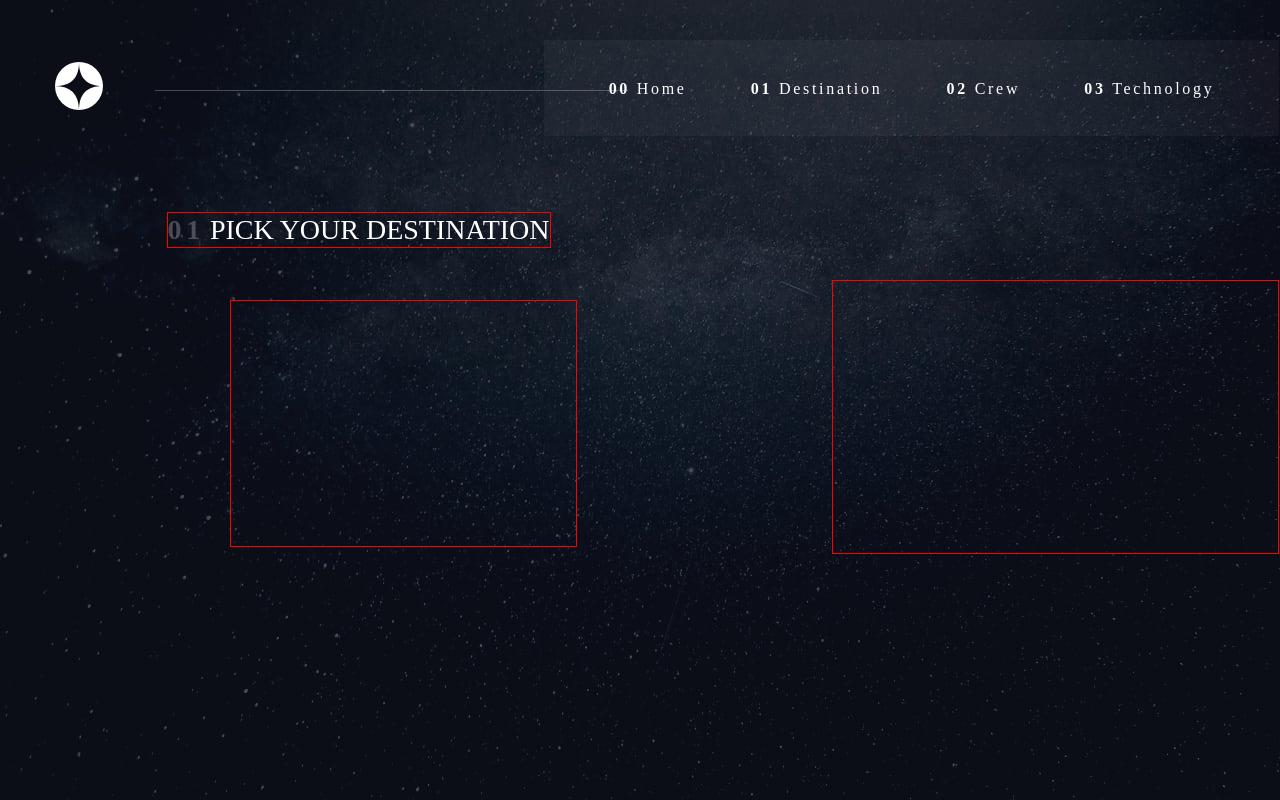
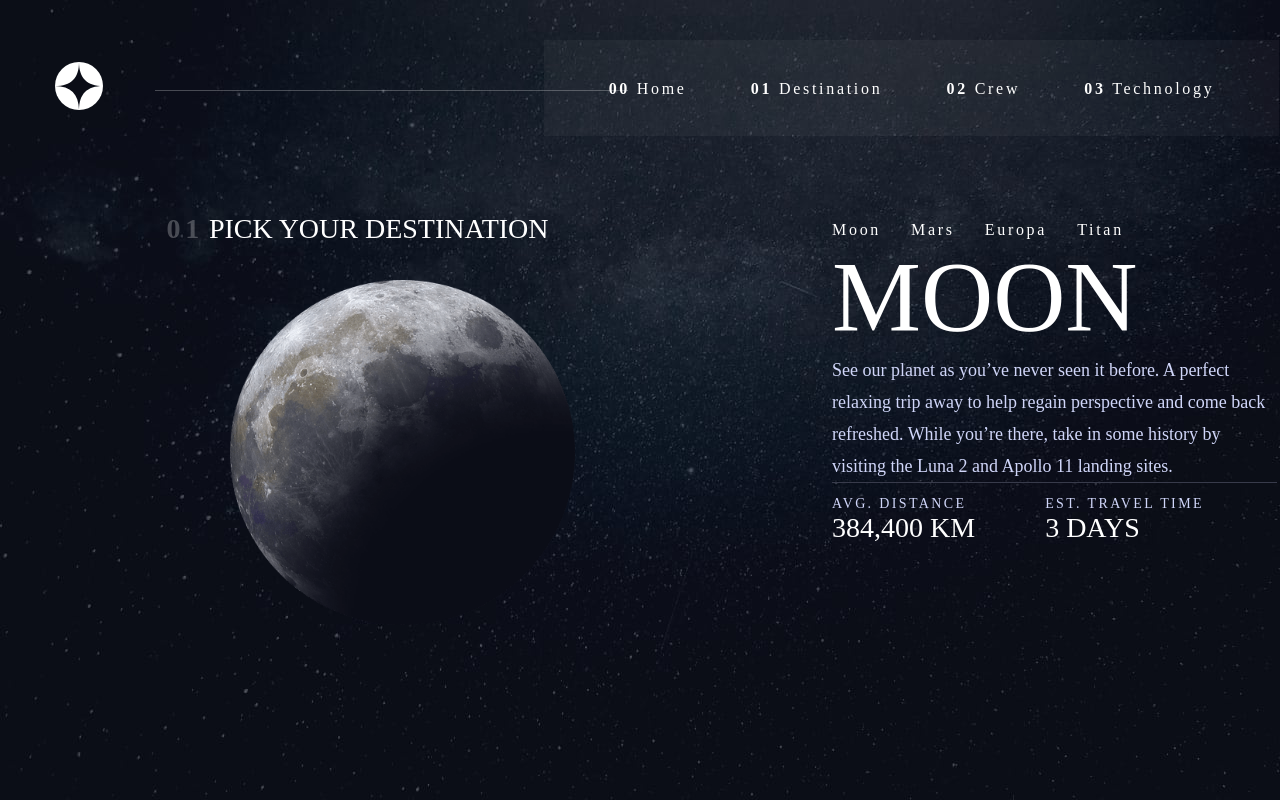
Before and after one commit to Neo-Cicada/space-tourism, a React (Vite) app in the folder space/: page /Destination in a window 1280 px wide. Built offline with nearby package versions, Linux system fonts and the light colour scheme.

Commit message:
added destination

```diff
--- a/space/src/assets/data.json
+++ b/space/src/assets/data.json
@@ -3,8 +3,8 @@
       {
         "name": "Moon",
         "images": {
-          "png": "./assets/destination/image-moon.png",
-          "webp": "./assets/destination/image-moon.webp"
+          "png": "/src/assets/destination/image-moon.png",
+          "webp": "/src/assets/destination/image-moon.webp"
         },
         "description": "See our planet as you’ve never seen it before. A perfect relaxing trip away to help regain perspective and come back refreshed. While you’re there, take in some history by visiting the Luna 2 and Apollo 11 landing sites.",
         "distance": "384,400 km",
@@ -13,8 +13,8 @@
     {
       "name": "Mars",
       "images": {
-        "png": "./assets/destination/image-mars.png",
-        "webp": "./assets/destination/image-mars.webp"
+        "png": "/src/assets/destination/image-mars.png",
+        "webp": "/src/assets/destination/image-mars.webp"
       },
       "description": "Don’t forget to pack your hiking boots. You’ll need them to tackle Olympus Mons, the tallest planetary mountain in our solar system. It’s two and a half times the size of Everest!",
       "distance": "225 mil. km",
@@ -23,8 +23,8 @@
     {
       "name": "Europa",
       "images": {
-        "png": "./assets/destination/image-europa.png",
-        "webp": "./assets/destination/image-europa.webp"
+        "png": "/src/assets/destination/image-europa.png",
+        "webp": "/src/assets/destination/image-europa.webp"
       },
       "description": "The smallest of the four Galilean moons orbiting Jupiter, Europa is a winter lover’s dream. With an icy surface, it’s perfect for a bit of ice skating, curling, hockey, or simple relaxation in your snug wintery cabin.",
       "distance": "628 mil. km",
@@ -33,8 +33,8 @@
     {
       "name": "Titan",
       "images": {
-        "png": "./assets/destination/image-titan.png",
-        "webp": "./assets/destination/image-titan.webp"
+        "png": "/src/assets/destination/image-titan.png",
+        "webp": "/src/assets/destination/image-titan.webp"
       },
       "description": "The only moon known to have a dense atmosphere other than Earth, Titan is a home away from home (just a few hundred degrees colder!). As a bonus, you get striking views of the Rings of Saturn.",
       "distance": "1.6 bil. km",
@@ -45,8 +45,8 @@
     {
       "name": "Douglas Hurley",
       "images": {
-        "png": "./assets/crew/image-douglas-hurley.png",
-        "webp": "./assets/crew/image-douglas-hurley.webp"
+        "png": "../assets/crew/image-douglas-hurley.png",
+        "webp": "../assets/crew/image-douglas-hurley.webp"
       },
       "role": "Commander",
       "bio": "Douglas Gerald Hurley is an American engineer, former Marine Corps pilot and former NASA astronaut. He launched into space for the third time as commander of Crew Dragon Demo-2."
--- a/space/src/components/Destination.jsx
+++ b/space/src/components/Destination.jsx
@@ -2,28 +2,106 @@ import React from 'react'
 import '../styles/destination.css'
 import NavBar from './NavBar'
 import data from '../assets/data.json'
-
+import moonImg from '../assets/destination/image-moon.png'
+import { useState } from 'react'
 export default function Destination() {
   const moon = data.destinations[0];
   const mars = data.destinations[1];
   const europa = data.destinations[2];
   const titan = data.destinations[3];
 
+  const [currentPlanet, setCurrentPlanet] = useState(moon.name);
+  const [planetDescription, setPlanetDescription] = useState(moon.description)
+  const [planetImage, setPlanetImage] = useState(moon.images.png)
+  const [planetDistance, setPlanetDistance] = useState(moon.distance)
+  const [planetTravel, setPlanetTravel] = useState(moon.travel)
+  const btn = (event) =>{
+    const clickedItem = event.target.textContent;
+    setCurrentPlanet(clickedItem);
+    if (clickedItem == moon.name){
+      console.log('moon')
+      setPlanetDescription(moon.description)
+      setPlanetImage(moon.images.png)
+      setPlanetDistance(moon.distance)
+      setPlanetTravel(moon.travel)
+    }
+    else if(clickedItem == mars.name){
+      console.log('mars')
+      setPlanetDescription(mars.description)
+      setPlanetImage(mars.images.png)
+      setPlanetDistance(mars.distance)
+      setPlanetTravel(mars.travel)
+    }
+    else if(clickedItem == europa.name){
+      console.log('europa')
+      setPlanetDescription(europa.description)
+      setPlanetImage(europa.images.png)
+      setPlanetDistance(europa.distance)
+      setPlanetTravel(europa.travel)
+    }
+    else if(clickedItem == titan.name){
+      console.log('titan')
+      setPlanetDescription(titan.description)
+      setPlanetImage(titan.images.png)
+      setPlanetDistance(titan.distance)
+      setPlanetTravel(titan.travel)
+    }
+
+  }
+
+
+
+
   return (
     <>
       <div className='containerDestination'>
 
 
-        <div className='destination' style={{border: '1px solid red'}}>
+        <div className='destination' >
           <span className='number'>01</span>  Pick your destination
         </div>
 
-        <div className='destinationBox' style={{border: '1px solid red'}}>
+        <div className='destinationBox'>
+          <div className='listBox'>
+              <ul className='planetList'>
+                <li className='listName' onClick={btn}>{moon.name}</li>
+                <li className='listName' onClick={btn}>{mars.name}</li>
+                <li className='listName' onClick={btn}>{europa.name}</li>
+                <li className='listName' onClick={btn}>{titan.name}</li>
+              </ul>
+          </div>
+          <div className='planetName'>
+            <div>{currentPlanet}</div>
+          </div>
+          <div className="planetDescription" >
+            <p>{planetDescription}</p>
+          </div>
+          <div style={{background: '#383B4B', height: '1px', left:'1px'}}/>
+          <div className='calculations'>
 
+            <div className='distance'>
+
+              <div className='avg'>
+                AVG. DISTANCE
+              </div>
+              <div>
+                {planetDistance}
+              </div>
+            </div>
+            <div className='travelTime'>
+              <div className='est'>
+                EST. TRAVEL TIME
+              </div>
+              <div>
+                {planetTravel}
+              </div>
+
+            </div>
+          </div>
         </div>
 
-        <div className='planetBox' style={{border: '1px solid red'}}>
-
+        <div className='planetBox' >
+            <img src={planetImage} alt="planet" />
         </div>
       </div>
 
--- a/space/src/styles/destination.css
+++ b/space/src/styles/destination.css
@@ -50,9 +50,9 @@
 .destinationBox{
     position: absolute;
     width: 445px;
-    height: 272px;
+    height: 322px;
     left: 832px;
-    top: 280px;
+    top: 220px;
 
 }
 .planetBox{
@@ -60,5 +60,128 @@
     width: 345px;
     height: 245px;
     left: 230px;
-    top: 300px;
+    top: 280px;
 }
+.planetBox > img{
+    width: 345px;
+    height: 345px;
+
+}
+.planetName{
+    display: flex;
+    height: 115px;
+    left: 0.11%;
+    right: 25.06%;
+    top: calc(50% - 115px/2 - 107.5px);
+
+    font-family: 'Bellefair';
+    font-style: normal;
+    font-weight: 400;
+    font-size: 100px;
+    line-height: 115px;
+    /* identical to box height */
+
+    text-transform: uppercase;
+    color: #FFFFFF;
+}
+.planetDescription{
+
+    height: 128px;
+    left: 0%;
+    right: 0.22%;
+    top: calc(50% - 128px/2 + 28px);
+
+    font-family: 'Barlow';
+    font-style: normal;
+    font-weight: 400;
+    font-size: 18px;
+    line-height: 32px;
+    /* or 178% */
+
+
+    color: #D0D6F9;
+
+}
+
+.planetList{
+    display: flex;
+    list-style: none;
+    padding-left: 0;
+    gap: 30px;
+}
+.listName{
+    height: 19px;
+    left: 0.18%;
+    right: 86.16%;
+    top: calc(50% - 19px/2 - 7.5px);
+
+    font-family: 'Barlow Condensed';
+    font-style: normal;
+    font-weight: 400;
+    font-size: 16px;
+    line-height: 19px;
+    letter-spacing: 2.7px;
+
+    color: #FFFFFF;
+
+}
+
+.calculations{
+    display: flex;
+    justify-content: flex-start;
+    align-items: center ;
+    height: 55px;
+    gap: 70px;
+}
+.distance{
+    height: 32px;
+    left: 0%;
+    right: 0%;
+    top: calc(50% - 32px/2 + 14.5px);
+
+    font-family: 'Bellefair';
+    font-style: normal;
+    font-weight: 400;
+    font-size: 28px;
+    line-height: 32px;
+    /* identical to box height */
+
+    text-transform: uppercase;
+
+    color: #FFFFFF;
+}
+.travelTime{
+    height: 32px;
+    left: 0%;
+    right: 25.41%;
+    top: calc(50% - 32px/2 + 14.5px);
+
+    font-family: 'Bellefair';
+    font-style: normal;
+    font-weight: 400;
+    font-size: 28px;
+    line-height: 32px;
+    /* identical to box height */
+
+    text-transform: uppercase;
+
+    color: #FFFFFF;
+}
+.avg, .est{
+    height: 17px;
+    left: 0%;
+    right: 32.17%;
+    top: calc(50% - 17px/2 - 22px);
+
+    font-family: 'Barlow Condensed';
+    font-style: normal;
+    font-weight: 400;
+    font-size: 14px;
+    line-height: 17px;
+    /* identical to box height */
+
+    letter-spacing: 2.3625px;
+    text-transform: uppercase;
+
+    color: #D0D6F9;
+}
```
